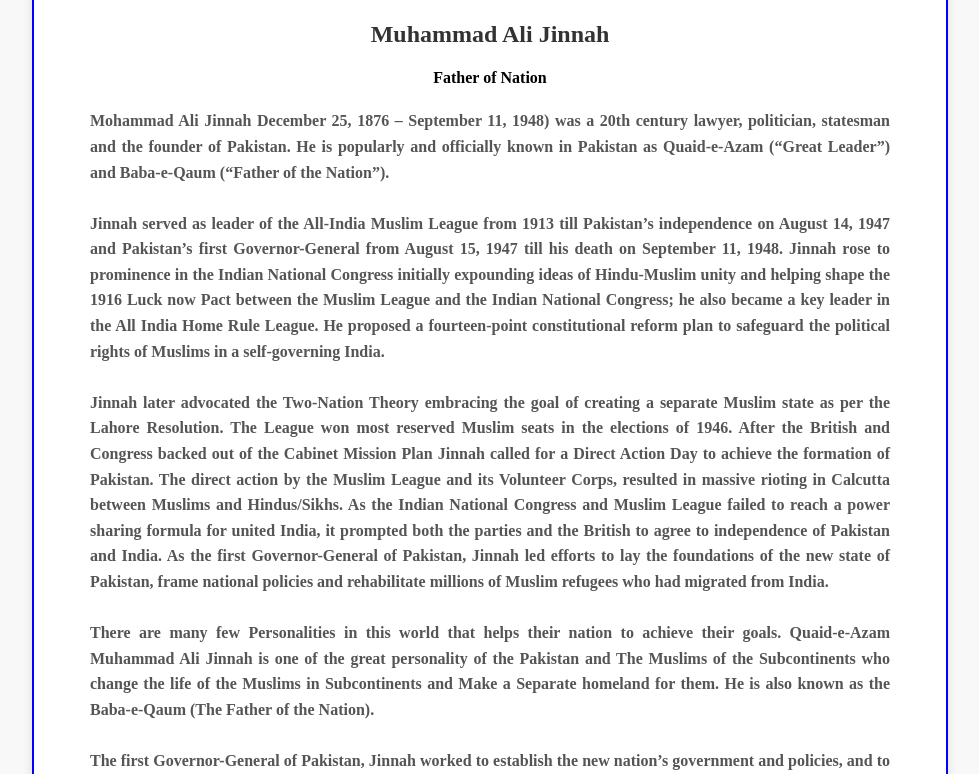
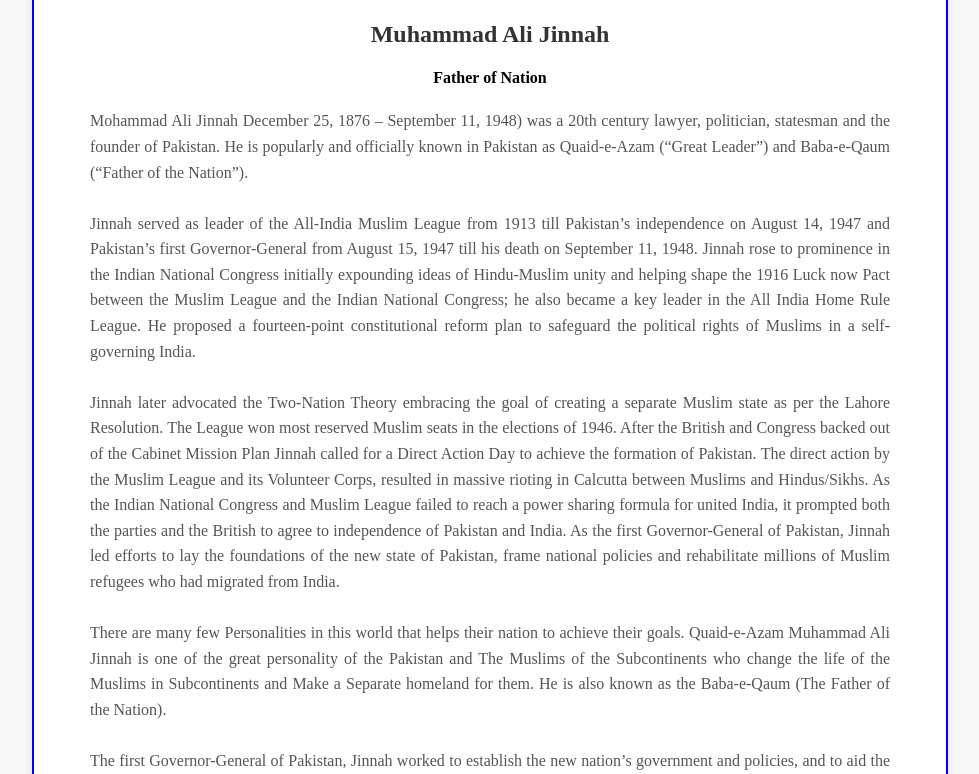
Before and after one commit to adnanashrf/CODSOFT, a plain HTML site: page Admiration page Quaid/index.html in a window 1280 px wide. Shown: the part 466-1240 px from the top of the page, without its empty margins (150-1129 px from the left). Drawn offline with Linux system fonts and the light colour scheme.

Commit message:
Level 2 Task 1

```diff
--- a/Admiration page Quaid/index.html
+++ b/Admiration page Quaid/index.html
@@ -15,7 +15,7 @@
     <section id="admiredPerson">
         <img src="quaid.jpg" alt="Person you admire">
         <h2>Muhammad Ali Jinnah</h2>
-	<h4>Father of Nation<h4>
+	<h4>Father of Nation</h4>
         <p>Mohammad Ali Jinnah December 25, 1876 – September 11, 1948) was a 20th century lawyer, politician, statesman and the founder of Pakistan. He is popularly and officially known in Pakistan as Quaid-e-Azam (“Great Leader”) and Baba-e-Qaum (“Father of the Nation”).<br><br>
 Jinnah served as leader of the All-India Muslim League from 1913 till Pakistan’s independence on August 14, 1947 and Pakistan’s first Governor-General from August 15, 1947 till his death on September 11, 1948. Jinnah rose to prominence in the Indian National Congress initially expounding ideas of Hindu-Muslim unity and helping shape the 1916 Luck now Pact between the Muslim League and the Indian National Congress; he also became a key leader in the All India Home Rule League. He proposed a fourteen-point constitutional reform plan to safeguard the political rights of Muslims in a self-governing India.<br><br>
 Jinnah later advocated the Two-Nation Theory embracing the goal of creating a separate Muslim state as per the Lahore Resolution. The League won most reserved Muslim seats in the elections of 1946. After the British and Congress backed out of the Cabinet Mission Plan Jinnah called for a Direct Action Day to achieve the formation of Pakistan. The direct action by the Muslim League and its Volunteer Corps, resulted in massive rioting in Calcutta between Muslims and Hindus/Sikhs. As the Indian National Congress and Muslim League failed to reach a power sharing formula for united India, it prompted both the parties and the British to agree to independence of Pakistan and India. As the first Governor-General of Pakistan, Jinnah led efforts to lay the foundations of the new state of Pakistan, frame national policies and rehabilitate millions of Muslim refugees who had migrated from India.<br><br>
```
